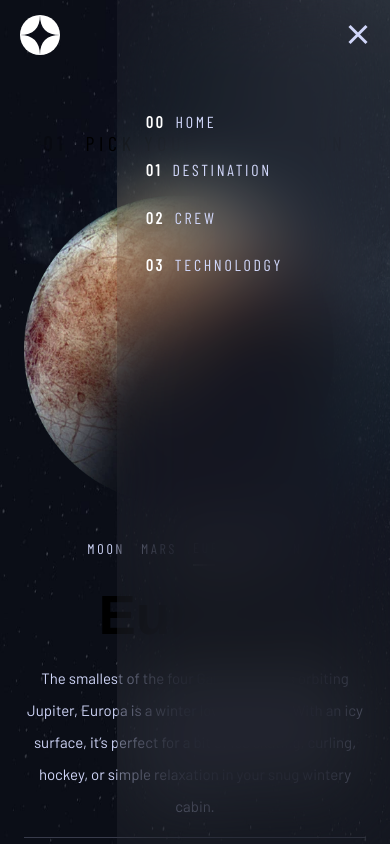
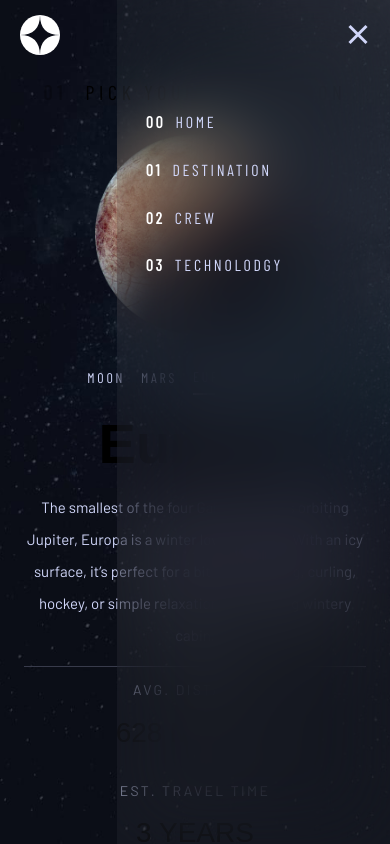
Before and after one commit to ivishalgautam/space-tourism, a Next.js app: page /destination/Europa in a window 390 px wide. Both pictures are taken after a click on the icon 355 px from the left and 34 px from the top of the page. Shown: the top 844 px of the page. Built offline with nearby package versions, Linux system fonts and the light colour scheme; a web font is replaced by a local one.

Commit message:
made it better

```diff
--- a/components/Layout.js
+++ b/components/Layout.js
@@ -13,9 +13,8 @@ const Layout = ({ children }) => {
 
 const Container = styled.div`
   position: relative;
+  width: 100vw;
   min-height: 100vh;
-  height: 100vh;
-  width: 100vw;
 `;
 
 export default Layout;
--- a/components/Navbar.jsx
+++ b/components/Navbar.jsx
@@ -10,7 +10,8 @@ const Navbar = () => {
   // const [burger, setBurger] = useState(true);
 
   const router = useRouter();
-  // console.log(router);
+  let route = router.pathname.split("/");
+  console.log(route);
 
   return (
     <>
@@ -27,7 +28,11 @@ const Navbar = () => {
                 <a>HOME</a>
               </Link>
             </li>
-            <li className={router.pathname === "/destination" ? "active" : ""}>
+            <li
+              className={
+                router.pathname === "/destination/[id]" ? "active" : ""
+              }
+            >
               <Link href={"/destination/" + "Moon"}>
                 <a>DESTINATION</a>
               </Link>
@@ -47,7 +52,6 @@ const Navbar = () => {
         <div className="burger">
           {!active ? (
             <svg
-              // className={`${opened ? "isOpened" : "isClosed"}`}
               xmlns="http://www.w3.org/2000/svg"
               width="24"
               height="21"
@@ -61,7 +65,6 @@ const Navbar = () => {
             </svg>
           ) : (
             <svg
-              // className={`${closed ? "isOpened" : "isClosed"}`}
               xmlns="http://www.w3.org/2000/svg"
               width="20"
               height="21"
@@ -84,7 +87,7 @@ const Navbar = () => {
 const Container = styled.div`
   width: 95%;
   height: 4.5em;
-  position: relative;
+  position: absolute;
   top: 2.5em;
   right: 0;
   display: flex;
--- a/pages/destination/[id].js
+++ b/pages/destination/[id].js
@@ -1,4 +1,4 @@
-import React from "react";
+import React, { useEffect, useState } from "react";
 import { useRouter } from "next/router";
 import styled from "styled-components";
 import Image from "next/image";
@@ -60,10 +60,25 @@ const data = [
 ];
 
 const Details = () => {
+  const [innerWidth, setInnerWidth] = useState(
+    typeof window !== "undefined" ? window.innerWidth : ""
+  );
   const router = useRouter();
   const { id } = router.query;
 
-  const innerWidth = typeof window !== "undefined" ? window.innerWidth : "";
+  function getInnerWidth() {
+    setInnerWidth(window.innerWidth);
+  }
+
+  useEffect(() => {
+    window.addEventListener("resize", getInnerWidth);
+
+    return () => {
+      window.removeEventListener("resize", getInnerWidth);
+    };
+  }, []);
+
+  // const innerWidth = typeof window !== "undefined" ? window.innerWidth : "";
 
   return (
     <>
@@ -83,9 +98,21 @@ const Details = () => {
                 objectPosition="center"
               />
             ) : innerWidth <= 870 ? (
-              <Image src={bgTablet} layout="fill" alt="home tablet" />
+              <Image
+                src={bgTablet}
+                layout="fill"
+                objectFit="cover"
+                objectPosition="center"
+                alt="home tablet"
+              />
             ) : (
-              <Image src={bgMobile} layout="fill" alt="home mobile" />
+              <Image
+                src={bgMobile}
+                layout="fill"
+                objectFit="cover"
+                objectPosition="center"
+                alt="home mobile"
+              />
             )}
             <Section>
               <h1>
@@ -103,8 +130,8 @@ const Details = () => {
                         ? Titan
                         : Europa
                     }
-                    width={350}
-                    height={350}
+                    width={innerWidth > 870 ? 350 : 200}
+                    height={innerWidth > 870 ? 350 : 200}
                     objectFit="contain"
                     alt="destination"
                   />
@@ -162,23 +189,23 @@ const Details = () => {
 const Container = styled.div`
   width: 100%;
   height: 100%;
-  /* height: auto; */
   font-family: "Barlow", sans-serif;
 `;
 const Section = styled.div`
   position: absolute;
-  top: 17%;
+  top: 18%;
   left: 0;
   width: 100vw;
-  /* height: 100%; */
+  min-height: 60%;
   display: flex;
   flex-direction: column;
   padding: 0 2em;
 
   @media screen and (max-width: 800px) {
-    top: 12%;
+    top: 10%;
   }
   @media screen and (max-width: 495px) {
+    top: 6%;
     padding: 1em;
   }
 
@@ -200,6 +227,7 @@ const Section = styled.div`
     @media screen and (max-width: 495px) {
       text-align: center;
       font-size: calc(1rem + 4px);
+      margin-bottom: 1.5em;
     }
   }
 
@@ -227,6 +255,9 @@ const Section = styled.div`
       display: flex;
       align-items: center;
       justify-content: center;
+      @media screen and (max-width: 870px) {
+        margin: 0;
+      }
     }
     > .text-content {
       display: flex;
```
Also changed, not shown: pages/homepage.js (+16 -6 lines).
